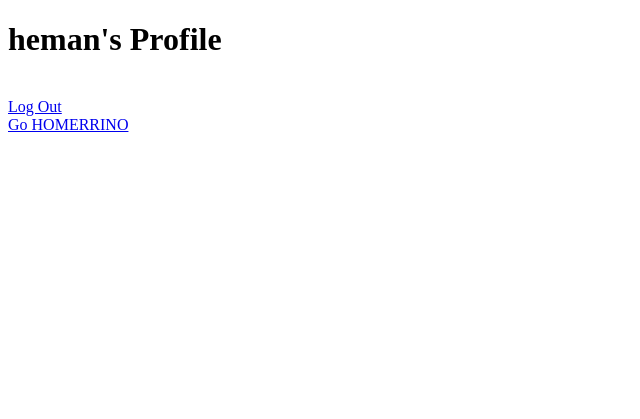
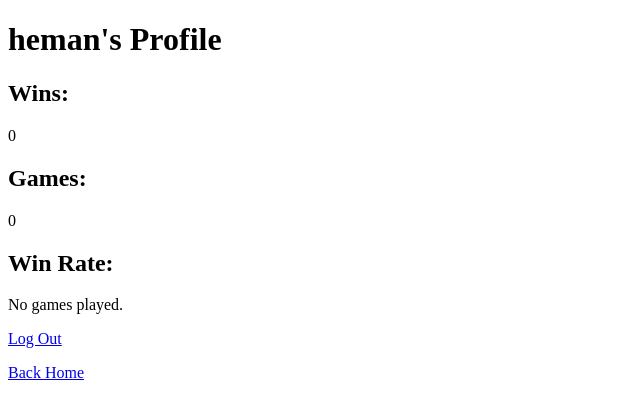
Before and after one commit to lawrenceliu2/Final_Project, a Flask app: a page that uses templates/profile.html in a window 1280 px wide. Shown: the top 419 px of the page, without its empty margins (0-640 px from the left). Run offline with Flask 2, Linux system fonts and the light colour scheme; the visitor is signed in with stand-in values (Sample User, id 1); data comes from the database, SQL or seed files in the repository.

Commit message:
profile pg

```diff
--- a/app.py
+++ b/app.py
@@ -98,7 +98,16 @@ def logout():
 
 def profile(username):
     if ("verified" in session and "user" in session):
-        return render_template("profile.html", user=username)
+        wins = getWins(username)
+        games = getGamesPlayed(username)
+        rate = getWinrate(username)
+        if (rate == -1):
+            rate = "No games played."
+        else:
+            rate = str(rate * 100) + "%"
+        if (username == session["user"]):
+            return render_template("profile.html", user=username, isSame=True, wins=wins, games=games, rate=rate)
+        return render_template("profile.html", user=username, isSame=False, wins=wins, games=games, rate=rate)
     return redirect("/login")
 
 #------------------------------
--- a/templates/profile.html
+++ b/templates/profile.html
@@ -6,11 +6,36 @@
   </head>
 
   <body>
+    {% if isSame %}
+    <h1>My Profile</h1>
+
+    {% else %}
     <h1>{{user}}'s Profile</h1>
-    <br>
-    <a href="/logout">Log Out</a>
-    <br>
-    <a href="/">Go HOMERRINO</a>
+
+    {% endif %}
+
+    <p>
+      <h2>Wins:</h2>
+      {{ wins }}
+    </p>
+
+    <p>
+      <h2>Games:</h2>
+      {{ games }}
+    </p>
+
+    <p>
+      <h2>Win Rate:</h2>
+      {{ rate }}
+    </p>
+
+    <p>
+      <a href="/logout">Log Out</a>
+    </p>
+
+    <p>
+      <a href="/">Back Home</a>
+    </p>
   </body>
 
 </html>
```
